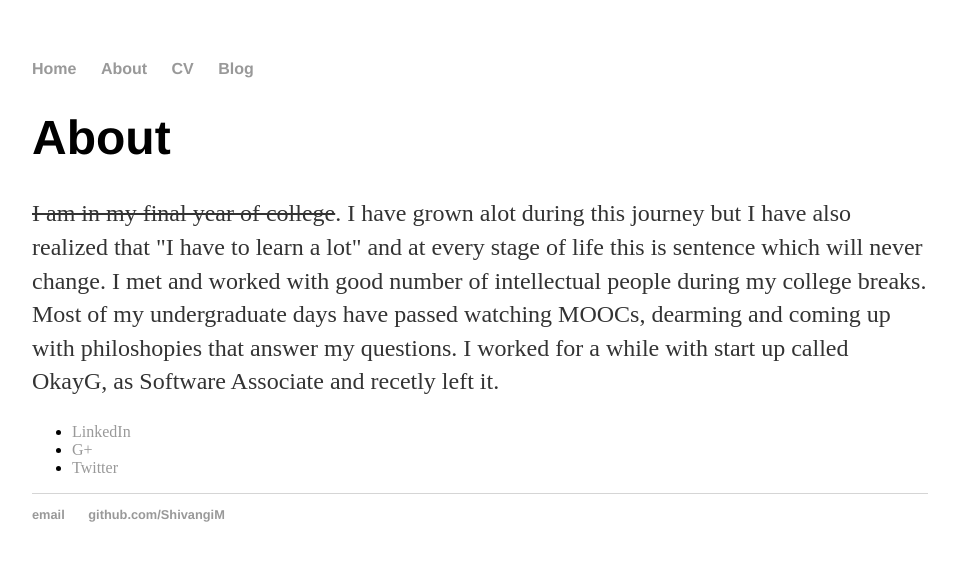
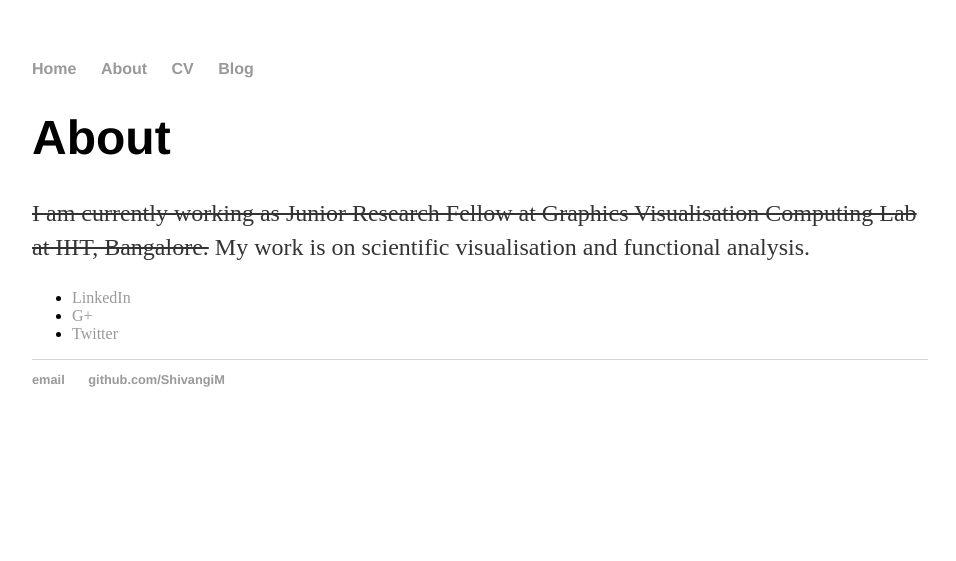
Before and after one commit to ShivangiM/shivangim.github.io, a Jekyll site: the page built from about/index.html, in a window 1280 px wide. Shown: the top 561 px of the page, without its empty margins (160-1116 px from the left). Built offline with Jekyll 4.4.1, drawn with Linux system fonts in a browser that asks for light colours.

Commit message:
Update index.html

```diff
--- a/about/index.html
+++ b/about/index.html
@@ -5,11 +5,7 @@ title: About Shivangi Motwani
 
 		<div class="about">
 			<h1>About</h1>
-			<p><strike>I am in my final year of college</strike>. I have grown alot during this journey but I have also realized that
-			"I have to learn a lot" and at every stage of life this is sentence which will never change.
-			I met and worked with good number of intellectual people during my college breaks.
-			Most of my undergraduate days have passed watching MOOCs, dearming and coming up with philoshopies that answer my questions.
-			I worked for a while with start up called OkayG, as Software Associate and recetly left it.</p>
+			<p><strike>I am currently working as Junior Research Fellow at Graphics Visualisation Computing Lab at IIIT, Bangalore.</strike> My work is on scientific visualisation and functional analysis.</p>
 
 			<ul class="contacts">
 				<li><a href="https://in.linkedin.com/in/shivangi-motwani-0a456290">LinkedIn</a></li>
```
